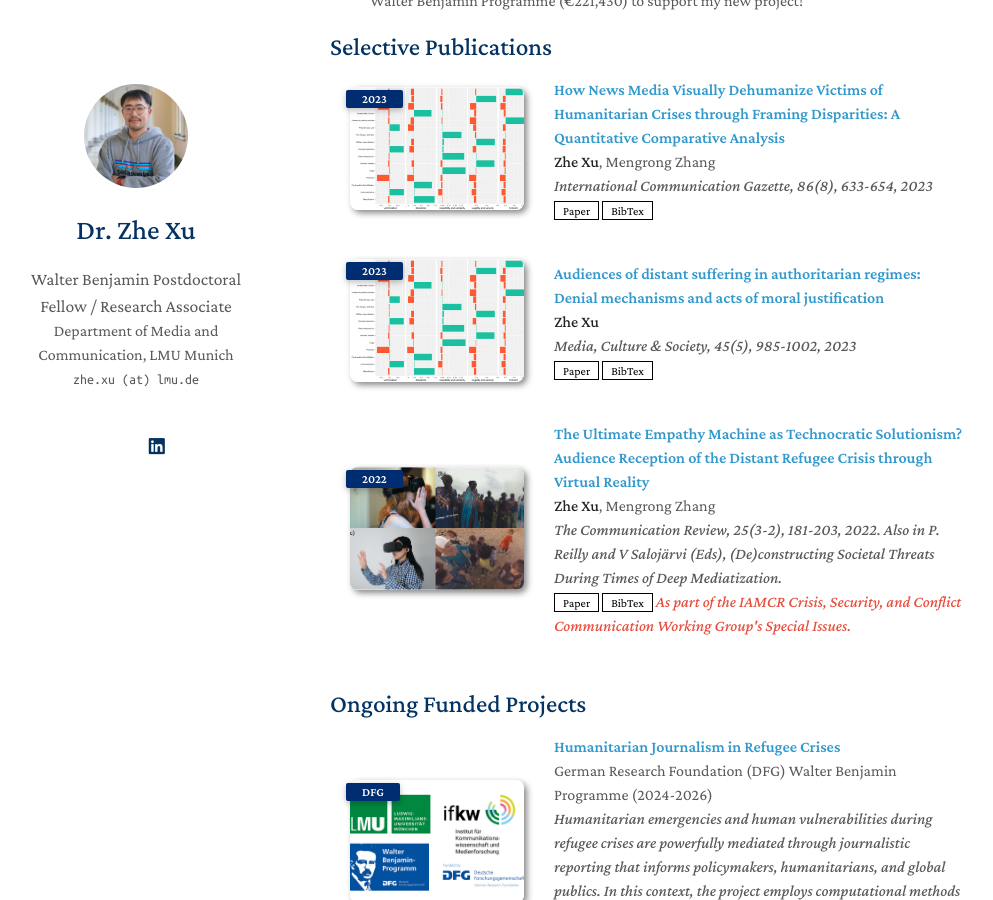
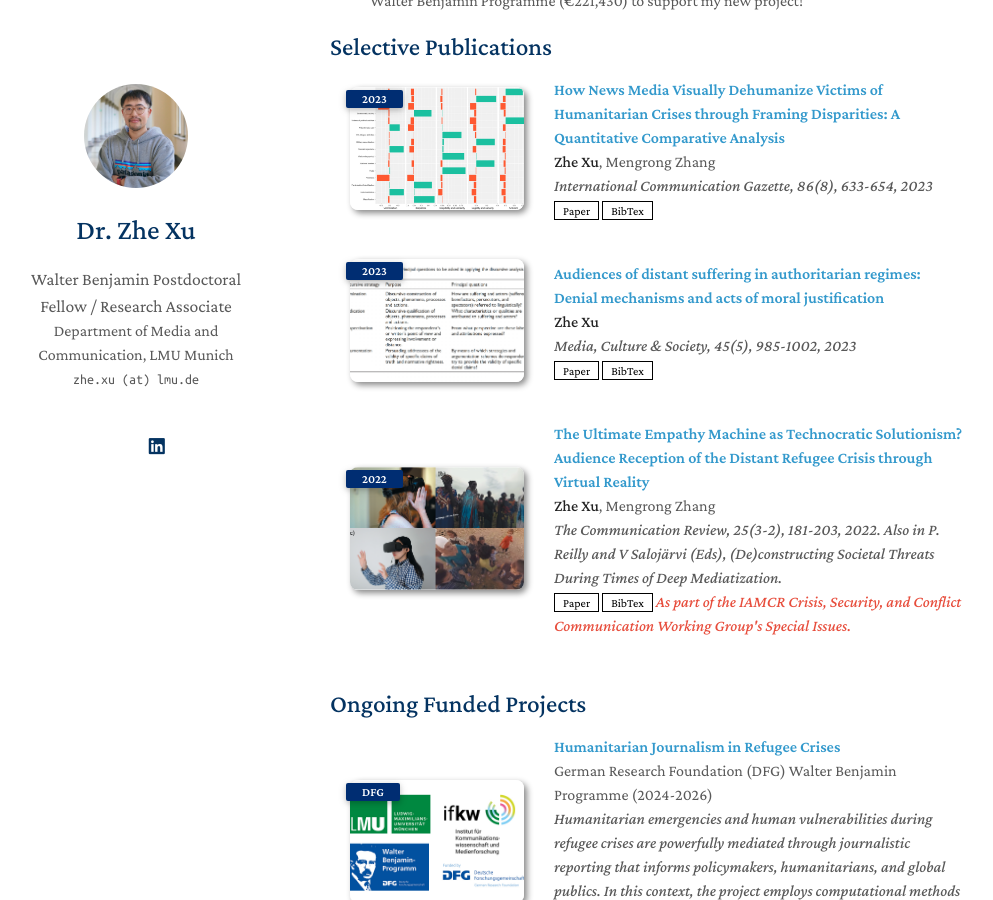
Before and after one commit to zhexuphd/home, a Jekyll site: the page built from index.md, in a window 1280 px wide and 900 px high, scrolled down 654 px. Shown: the whole window, without its empty margins (140-1133 px from the left). Built offline with Jekyll 4.4.1, drawn with Linux system fonts in a browser that asks for light colours; a style sheet for code colours, icons or effects is not loaded; our own code applies the rules of GitHub Pages for plain Markdown files.

Commit message:
Update publications.yml

```diff
--- a/_data/publications.yml
+++ b/_data/publications.yml
@@ -14,7 +14,7 @@ main:
     conference: Media, Culture & Society, 45(5), 985-1002, 2023
     paper: https://journals.sagepub.com/doi/abs/10.1177/01634437231155339
     bibtex: https://gist.githubusercontent.com/zhexuphd/07dd092572b77ddae29f910e0f76106f/raw/69ad1df5094c0e29bac492ca873b28d5e94beef6/gistfile1.txt
-    image: ./assets/img/paper1.jpg
+    image: ./assets/img/mcs.jpg
 
   - title: "The Ultimate Empathy Machine as Technocratic Solutionism? Audience Reception of the Distant Refugee Crisis through Virtual Reality"
     authors: <strong>Zhe Xu</strong>, Mengrong Zhang
```
